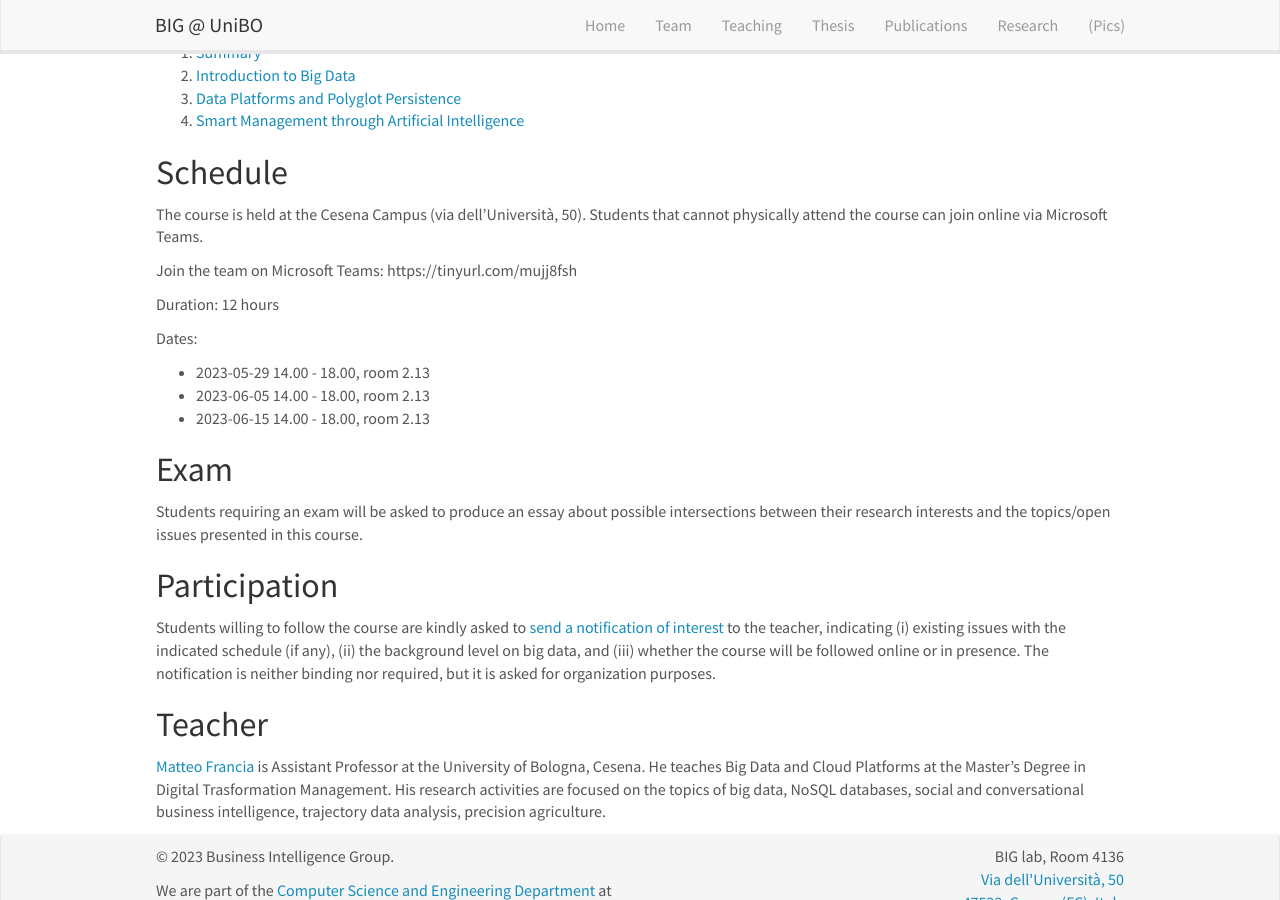
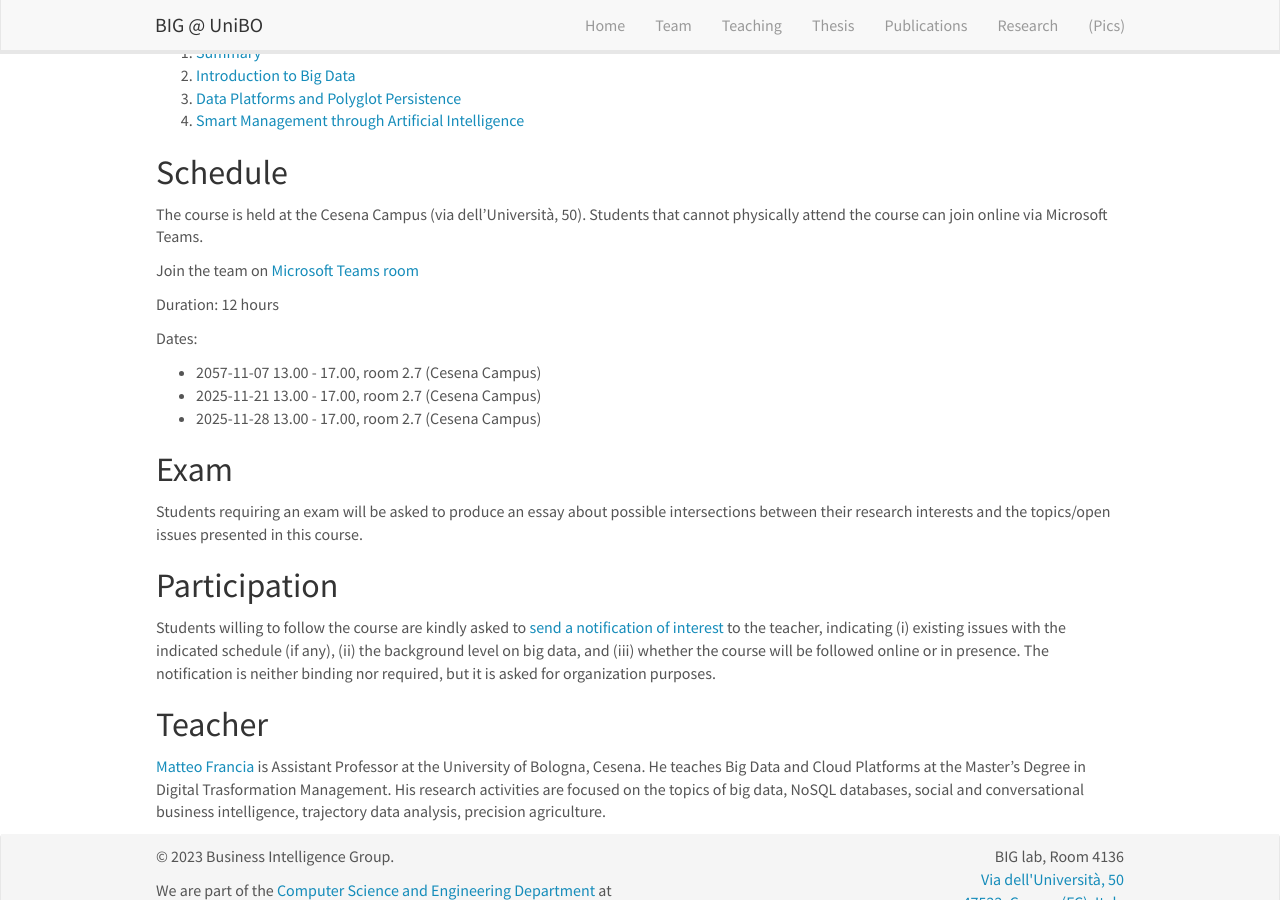
Before and after one commit to big-unibo/big-unibo.github.io, a Jekyll site: the page built from _pages/phd_bigdata_dataplatform_2526.md, in a window 1280 px wide and 900 px high, scrolled down 518 px. Built offline with Jekyll 4.4.1, drawn with Linux system fonts in a browser that asks for light colours; nearby versions of some CDN libraries.

Commit message:
Update phd_bigdata_dataplatform_2526.md

```diff
--- a/_pages/phd_bigdata_dataplatform_2526.md
+++ b/_pages/phd_bigdata_dataplatform_2526.md
@@ -32,15 +32,15 @@ Material:
 
 The course is held at the Cesena Campus (via dell'Università, 50). Students that cannot physically attend the course can join online via Microsoft Teams.
 
-Join the team on Microsoft Teams: https://tinyurl.com/mujj8fsh
+Join the team on [Microsoft Teams room](https://teams.microsoft.com/l/meetup-join/19%3ameeting_ZmM4M2IwMGQtYzE0OC00NDJkLWIzN2MtZmMyNWNjMjk2Yjdj%40thread.v2/0?context=%7b%22Tid%22%3a%22e99647dc-1b08-454a-bf8c-699181b389ab%22%2c%22Oid%22%3a%22fbe833e6-b551-4418-a2a7-4d1023d25bd4%22%7d)
 
 Duration: 12 hours
 
 Dates:
 
-- 2023-05-29 14.00 - 18.00, room 2.13
-- 2023-06-05 14.00 - 18.00, room 2.13
-- 2023-06-15 14.00 - 18.00, room 2.13
+- 2057-11-07 13.00 - 17.00, room 2.7 (Cesena Campus)
+- 2025-11-21 13.00 - 17.00, room 2.7 (Cesena Campus)
+- 2025-11-28 13.00 - 17.00, room 2.7 (Cesena Campus)
 
 ## Exam
 
```
